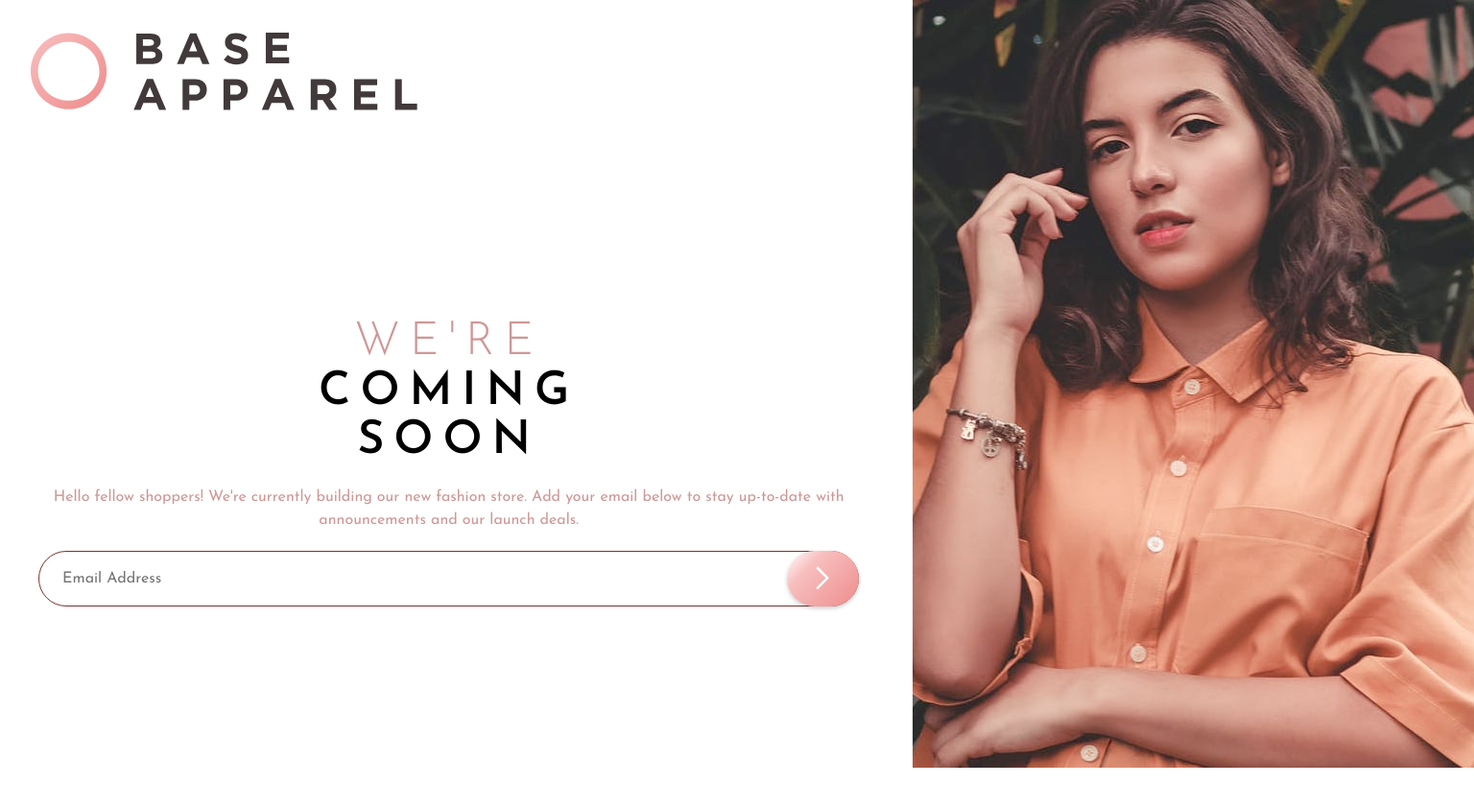
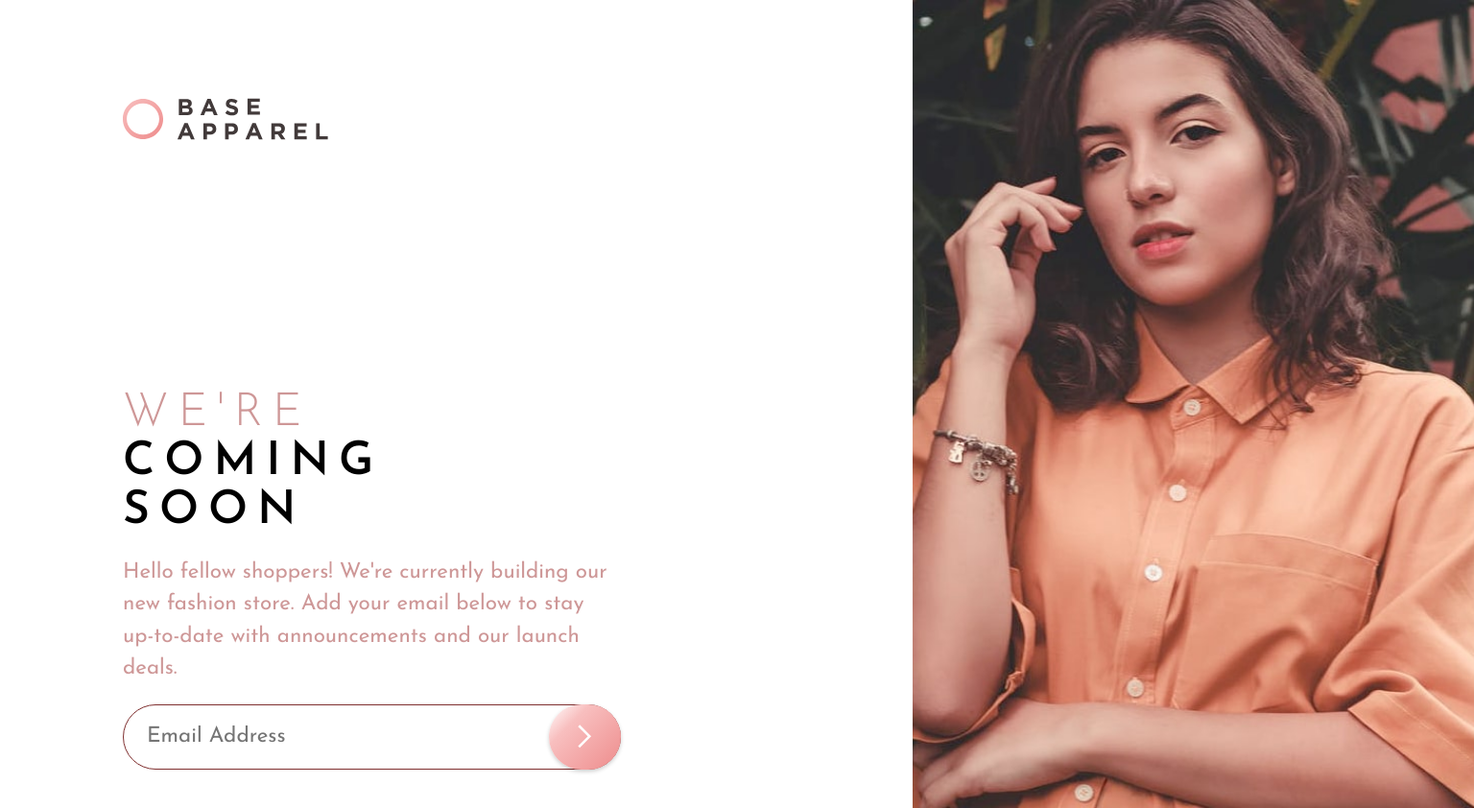
Before and after one commit to gusrod22/coming-soon-page, a plain HTML site: page index.html in a window 1536 px wide. Shown: the whole page at 96% size. Before the commit the page ends 800 px from the top, so only its background shows below. Drawn offline with Linux system fonts and the light colour scheme.

Commit message:
fixed responsiveness

```diff
--- a/styles.css
+++ b/styles.css
@@ -47,6 +47,7 @@ h6 {
     "logo"
     "hero"
     "content";
+  grid-template-rows: 100px auto 1fr;
   gap: 1rem;
   text-align: center;
   font-family: "Josefin Sans", sans-serif;
@@ -62,6 +63,9 @@ img{
   grid-area: logo;
   max-width: 45%;
   padding: 2rem;
+}
+svg {
+	height: 100%;
 }
 .arrow-container {
   padding: 1.5rem;
@@ -138,13 +142,18 @@ input {
 
 @media only screen and (min-width: 1440px){
   .main-container {
+    text-align: left;
     grid-template-columns: 2fr 1.25fr;
     grid-template-areas:
       "logo hero"
       "content hero";
+      grid-template-rows: 200px 1fr;
   }
   .logo-container{
-    max-width: 50%;
+    padding-left: 8rem;
+    padding-top: 5rem;
+    max-width: 40%;
+
   }
   .hero-image-container{
     height: 100%;
@@ -155,4 +164,10 @@ input {
   .hero-desktop{
     display:block
   }
+  .body-content{
+    font-size: 1.4rem;
+    margin-top: 150px;
+    padding-left: 8rem;
+    padding-right: 18rem;
+  }
 }
```
